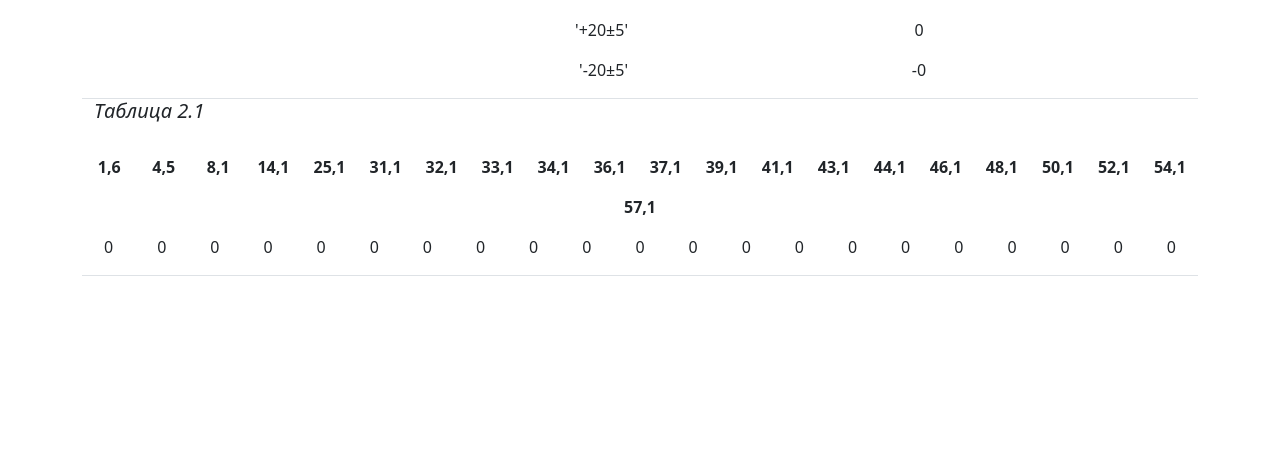
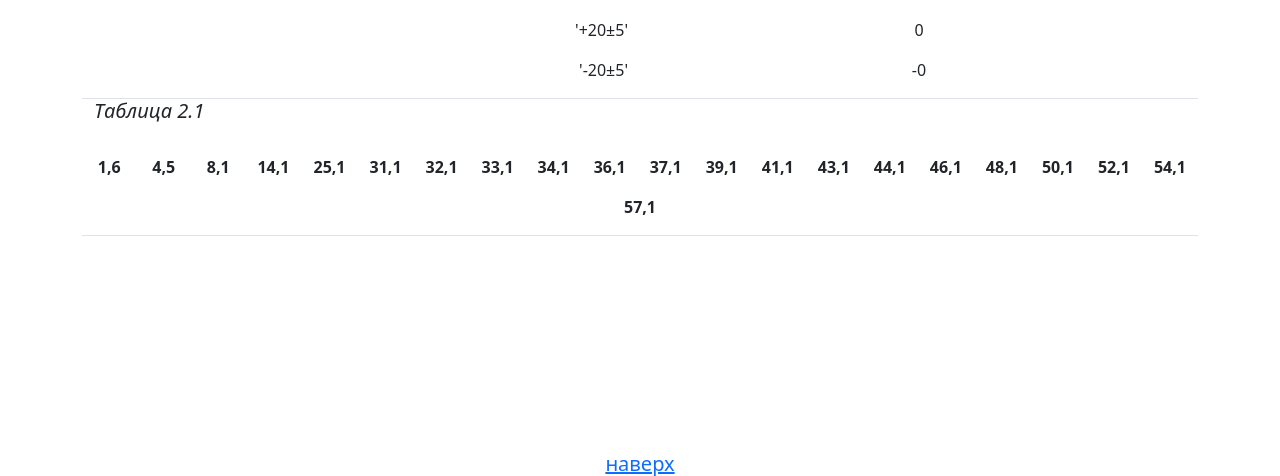
Before and after one commit to familoff/volna-r170, a Flask app: page / in a window 1280 px wide. Shown: the part 1300-1776 px from the top of the page. Run offline with Flask 2, Linux system fonts and the light colour scheme.

Commit message:
Update index.html

```diff
--- a/templates/index.html
+++ b/templates/index.html
@@ -395,7 +395,7 @@
     </div><!--row-->
 
 
-    <div class="row">
+    <div class="row row-cols-21">
 
       {% for i in f_tune %}
 
@@ -408,7 +408,7 @@
     </div>
 
 
-    <div class="row">
+    <!--div class="row">
       <div class="col">
         <p align="center">{{ vol[0] }}</p>
       </div>
```
